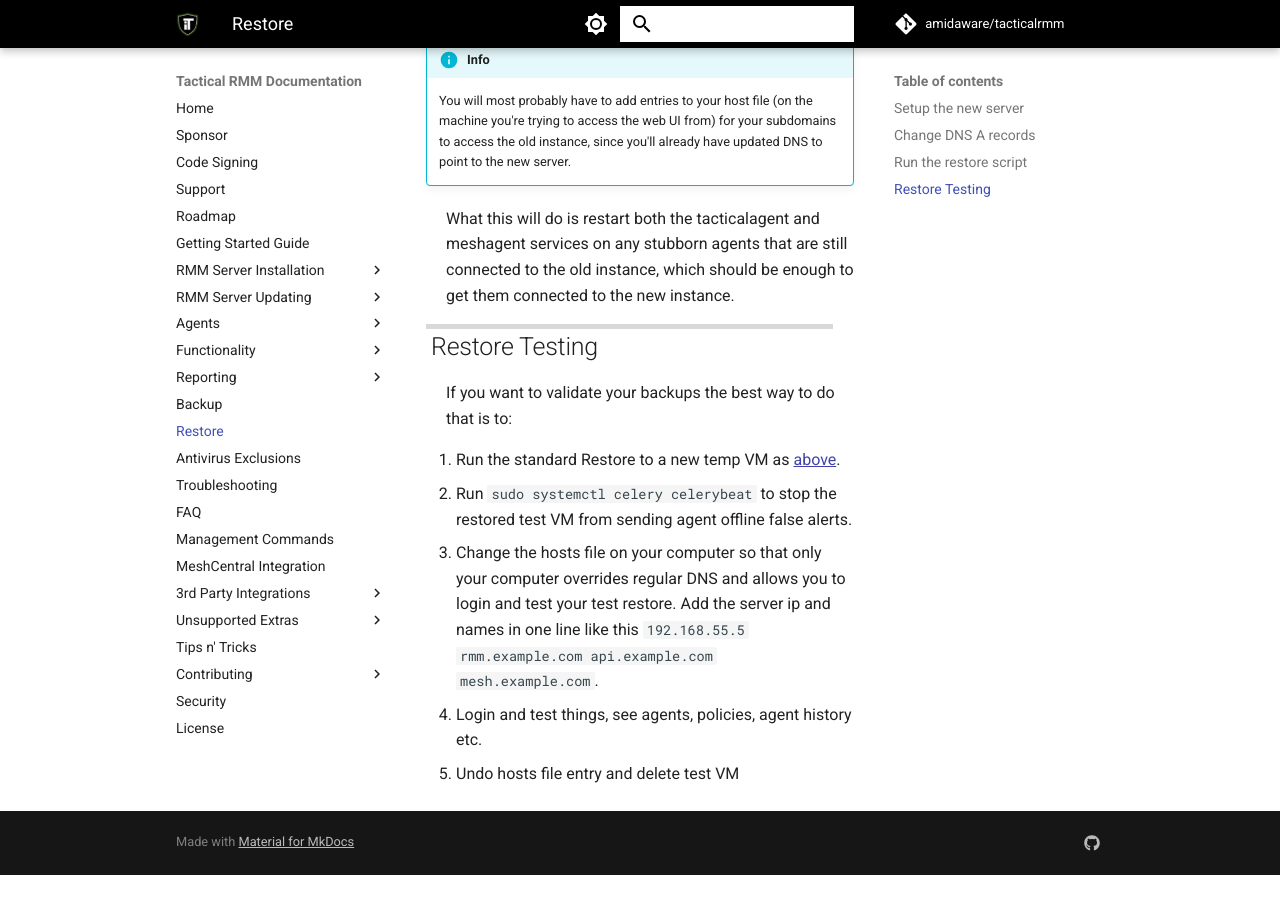
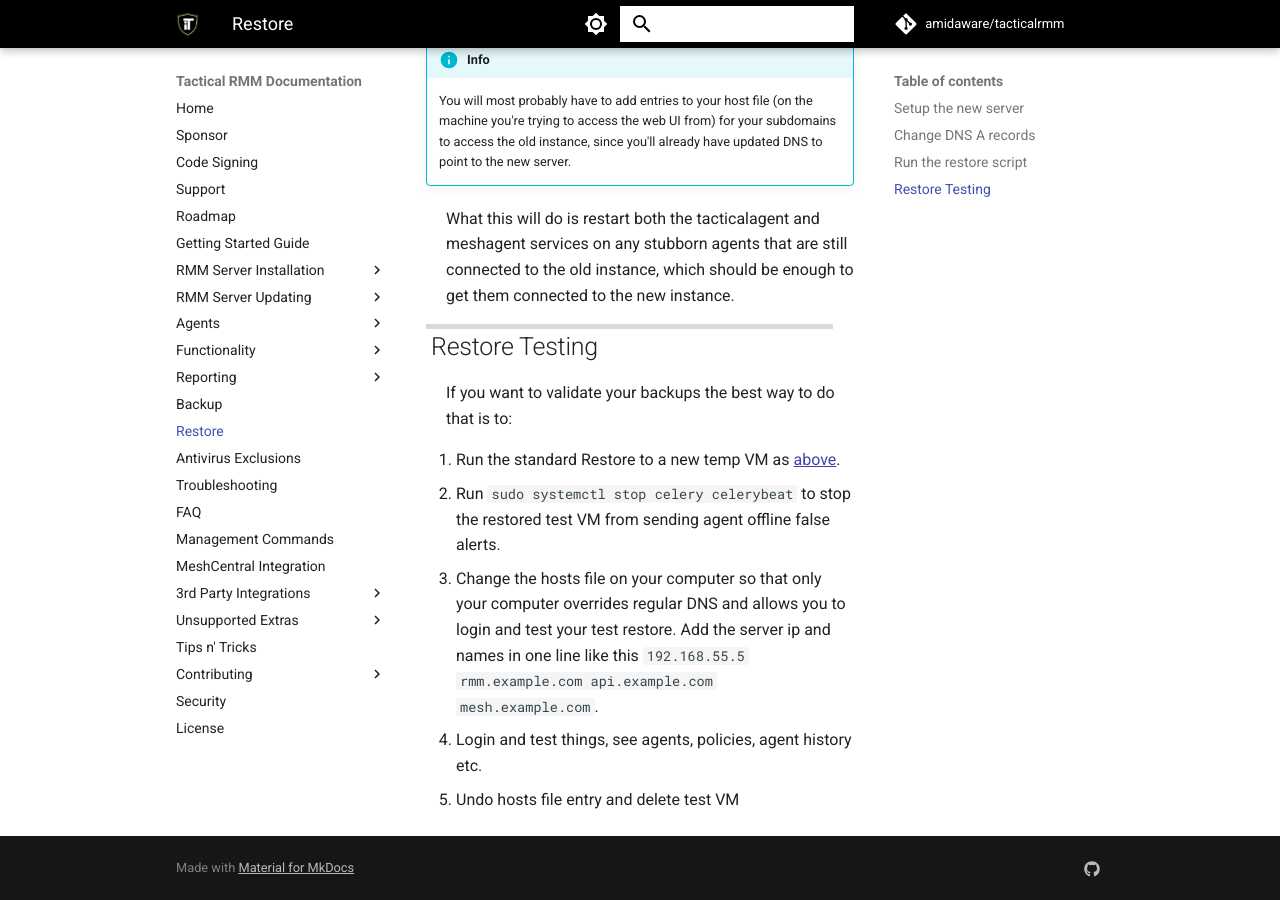
Before and after one commit to amidaware/trmm-docs, an MkDocs documentation site: the page built from docs/restore.md, in a window 1280 px wide and 900 px high, scrolled down 1799 px. Built offline with MkDocs 1.6.1 and Material for MkDocs 9.7.7, drawn with Linux system fonts in a browser that asks for light colours; comment, search, counter and statistics services are not loaded; before the commit the page ends 2674 px from its top, so only the background shows below that.

Commit message:
missing stop

```diff
--- a/docs/restore.md
+++ b/docs/restore.md
@@ -58,7 +58,7 @@
 If you want to validate your backups the best way to do that is to:
 
 1. Run the standard Restore to a new temp VM as [above](#setup-the-new-server).
-2. Run `sudo systemctl celery celerybeat` to stop the restored test VM from sending agent offline false alerts.
+2. Run `sudo systemctl stop celery celerybeat` to stop the restored test VM from sending agent offline false alerts.
 3. Change the hosts file on your computer so that only your computer overrides regular DNS and allows you to login and test your test restore. Add the server ip and names in one line like this `192.168.55.5 rmm.example.com api.example.com mesh.example.com`.
 4. Login and test things, see agents, policies, agent history etc.
 5. Undo hosts file entry and delete test VM
```
